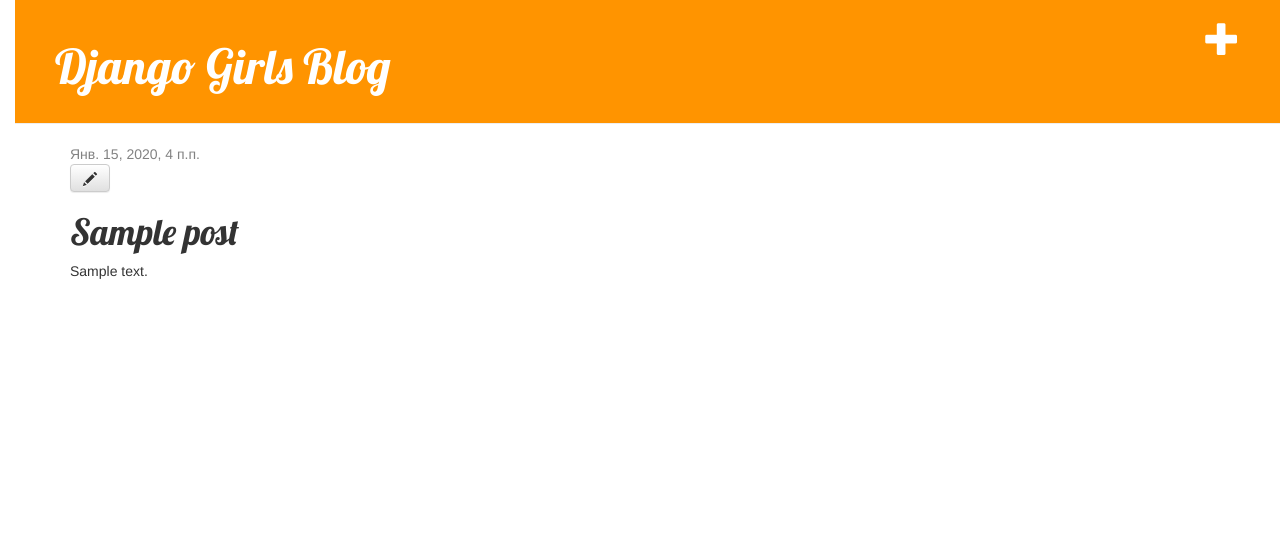
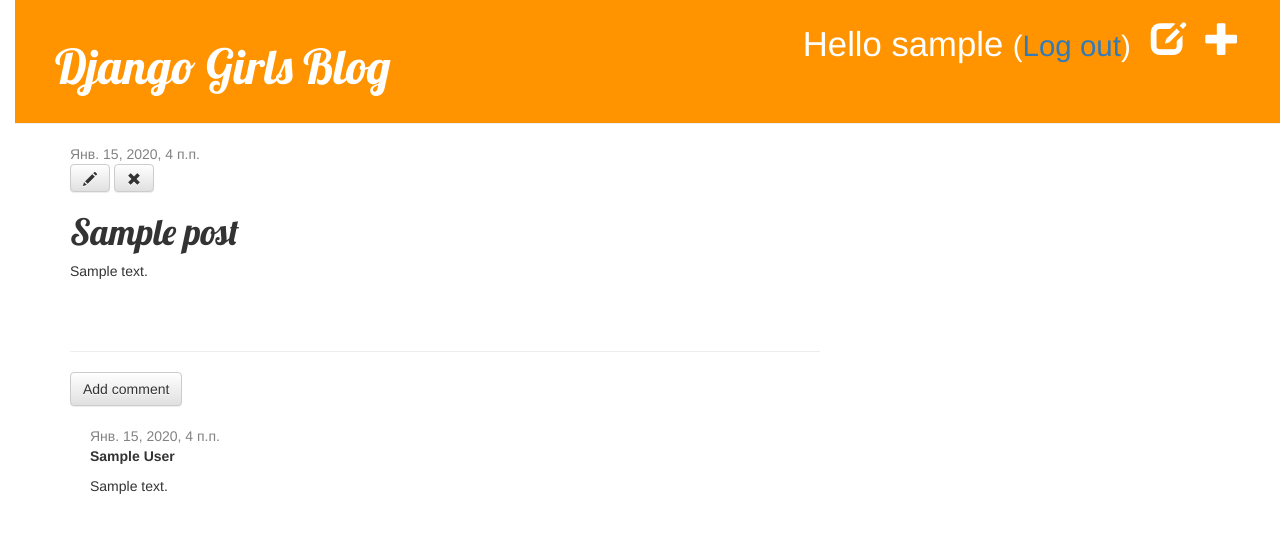
Before and after one commit to tagaiii/my-first-blog, a Django app: page /post/1/ in a window 1280 px wide. Shown: the top 533 px of the page. Run offline with Django 3.2, Linux system fonts and the light colour scheme; a user stored in the database is signed in; tables that the repository leaves empty hold one stand-in row (values such as "Sample post"); some libraries are stand-ins or nearby versions.

Commit message:
Added comment section

```diff
--- a/blog/admin.py
+++ b/blog/admin.py
@@ -1,4 +1,5 @@
 from django.contrib import admin
-from .models import Post
+from .models import Post, Comment
 
 admin.site.register(Post)
+admin.site.register(Comment)
--- a/blog/models.py
+++ b/blog/models.py
@@ -16,3 +16,19 @@
 
     def __str__(self):
         return self.title
+    def approved_comments(self):
+        return self.comments.filter(approved_comment=True)
+
+class Comment(models.Model):
+    post = models.ForeignKey('blog.Post', on_delete=models.CASCADE, related_name='comments')
+    author = models.CharField(max_length=200)
+    text = models.TextField()
+    created_date = models.DateTimeField(default=timezone.now)
+    approved_comment = models.BooleanField(default=False)
+
+    def approve(self):
+        self.approved_comment = True
+        self.save()
+
+    def __str__(self):
+        return self.text
--- a/blog/static/css/blog.css
+++ b/blog/static/css/blog.css
@@ -51,3 +51,7 @@
 .post h1 a, .post h1 a:visited {
     color: #000000;
 }
+
+.comment {
+    margin: 20px 0px 20px 20px;
+}
--- a/blog/templates/blog/base.html
+++ b/blog/templates/blog/base.html
@@ -12,6 +12,10 @@
             <div class="page-header">
                 {% if user.is_authenticated %}
                     <a href="{% url 'post_new' %}" class="top-menu"><span class="glyphicon glyphicon-plus"></span></a>
+                    <a href="{% url 'post_draft_list' %}" class="top-menu"><span class="glyphicon glyphicon-edit"></span></a>
+                    <p class="top-menu">Hello {{ user.username }} <small>(<a href="{% url 'logout' %}">Log out</a>)</small></p>
+                {% else %}
+                    <a href="{% url 'login' %}" class="top-menu"><span class="glyphicon glyphicon-lock"></span></a>
                 {% endif %}
                 <h1><a href="/">Django Girls Blog</a></h1>
             </div>
--- a/blog/templates/blog/post_detail.html
+++ b/blog/templates/blog/post_detail.html
@@ -6,11 +6,33 @@
             <div class="date">
                 {{ post.published_date }}
             </div>
+         {% else %}
+            <a class="btn btn-default" href="{% url 'post_publish' pk=post.pk %}">Publish</a>
         {% endif %}
         {% if user.is_authenticated %}
             <a class="btn btn-default" href="{% url 'post_edit' pk=post.pk %}"><span class="glyphicon glyphicon-pencil"></span></a>
+            <a class="btn btn-default" href="{% url 'post_remove' pk=post.pk %}"><span class="glyphicon glyphicon-remove"></span></a>
         {% endif %}
         <h1>{{ post.title }}</h1>
         <p>{{ post.text|linebreaksbr }}</p>
     </div>
+    <hr>
+    <a class="btn btn-default" href="{% url 'add_comment_to_post' pk=post.pk %}">Add comment</a>
+    {% for comment in post.comments.all %}
+        {% if user.is_authenticated or comment.approved_comment %}
+        <div class="comment">
+            <div class="date">
+                {{ comment.created_date }}
+                {% if not comment.approved_comment %}
+                    <a class="btn btn-default" href="{% url 'comment_remove' pk=comment.pk %}"><span class="glyphicon glyphicon-remove"></span></a>
+                    <a class="btn btn-default" href="{% url 'comment_approve' pk=comment.pk %}"><span class="glyphicon glyphicon-ok"></span></a>
+                {% endif %}
+            </div>
+            <strong>{{ comment.author }}</strong>
+            <p>{{ comment.text|linebreaks }}</p>
+        </div>
+        {% endif %}
+    {% empty %}
+        <p>No comments here yet :(</p>
+    {% endfor %}
 {% endblock %}
--- a/blog/templates/blog/post_list.html
+++ b/blog/templates/blog/post_list.html
@@ -8,6 +8,7 @@
             </div>
             <h1><a href="{% url 'post_detail' pk=post.pk %}">{{ post.title }}</a></h1>
             <p>{{ post.text|linebreaksbr }}</p>
+            <a href="{% url 'post_detail' pk=post.pk %}">Comments: {{ post.approved_comments.count }}</a>
         </div>
     {% endfor %}
 {% endblock %}
--- a/blog/urls.py
+++ b/blog/urls.py
@@ -5,4 +5,10 @@
     path('post/<int:pk>/', views.post_detail, name='post_detail'),
     path('post/new/', views.post_new, name='post_new'),
     path('post/<int:pk>/edit/', views.post_edit, name='post_edit'),
+    path('drafts/', views.post_draft_list, name='post_draft_list'),
+    path('post/<pk>/publish/', views.post_publish, name='post_publish'),
+    path('post/<pk>/remove/', views.post_remove, name='post_remove'),
+    path('post/<int:pk>/comment/', views.add_comment_to_post, name='add_comment_to_post'),
+    path('comment/<int:pk>/approve/', views.comment_approve, name='comment_approve'),
+    path('comment/<int:pk>/remove/', views.comment_remove, name='comment_remove'),
 ]
--- a/blog/views.py
+++ b/blog/views.py
@@ -1,8 +1,9 @@
 from django.shortcuts import render, get_object_or_404
-from .models import Post
+from .models import Post, Comment
 from django.utils import timezone
-from .forms import PostForm
+from .forms import PostForm, CommentForm
 from django.shortcuts import redirect
+from django.contrib.auth.decorators import login_required
 
 
 def post_detail(request, pk):
@@ -13,18 +14,19 @@
     posts = Post.objects.filter(published_date__lte = timezone.now()).order_by('published_date')
     return render(request, 'blog/post_list.html', {'posts': posts})
 
+@login_required
 def post_new(request):
     if request.method == "POST":
         form = PostForm(request.POST)
         if form.is_valid():
             post = form.save(commit=False)
             post.author = request.user
-            post.published_date = timezone.now()
             post.save()
             return redirect('post_detail', pk=post.pk)
     else:
         form = PostForm()
     return render(request, 'blog/post_edit.html', {'form': form})
+@login_required
 def post_edit(request, pk):
     post = get_object_or_404(Post, pk=pk)
     if request.method == "POST":
@@ -32,9 +34,46 @@
         if form.is_valid():
             post = form.save(commit=False)
             post.author = request.user
-            post.published_date = timezone.now()
             post.save()
             return redirect('post_detail', pk=post.pk)
     else:
         form = PostForm(instance=post)
     return render(request, 'blog/post_edit.html', {'form': form})
+@login_required
+def post_draft_list(request):
+    posts = Post.objects.filter(published_date__isnull=True).order_by('created_date')
+    return render(request, 'blog/post_draft_list.html', {'posts': posts})
+@login_required
+def post_publish(request, pk):
+    post = get_object_or_404(Post, pk=pk)
+    post.publish()
+    return redirect('post_detail', pk=pk)
+@login_required
+def post_remove(request, pk):
+    post = get_object_or_404(Post, pk=pk)
+    post.delete()
+    return redirect('post_list')
+@login_required
+def add_comment_to_post(request, pk):
+    post = get_object_or_404(Post, pk=pk)
+    if request.method == "POST":
+        form = CommentForm(request.POST)
+        if form.is_valid():
+            comment = form.save(commit=False)
+            comment.post = post
+            comment.save()
+            return redirect('post_detail', pk=post.pk)
+    else:
+        form = CommentForm()
+    return render(request, 'blog/add_comment_to_post.html', {'form': form})
+@login_required
+def comment_approve(request, pk):
+    comment = get_object_or_404(Comment, pk=pk)
+    comment.approve()
+    return redirect('post_detail', pk=comment.post.pk)
+
+@login_required
+def comment_remove(request, pk):
+    comment = get_object_or_404(Comment, pk=pk)
+    comment.delete()
+    return redirect('post_detail', pk=comment.post.pk)
--- a/mysite/settings.py
+++ b/mysite/settings.py
@@ -120,3 +120,4 @@
 
 STATIC_URL = '/static/'
 STATIC_ROOT = os.path.join(BASE_DIR, 'static')
+LOGIN_REDIRECT_URL = '/'
--- a/mysite/urls.py
+++ b/mysite/urls.py
@@ -16,7 +16,11 @@
 from django.contrib import admin
 from django.urls import path, include
 
+from django.contrib.auth import views
+
 urlpatterns = [
     path('admin/', admin.site.urls),
+    path('accounts/login/', views.LoginView.as_view(), name='login'),
+    path('accounts/logout/', views.LogoutView.as_view(next_page='/'), name='logout'),
     path('', include('blog.urls'))
 ]
```
Also changed, not shown: blog/forms.py (+7 -1 lines), blog/templates/blog/add_comment_to_post.html (added, +9 -0 lines), blog/templates/blog/post_draft_list.html (added, +11 -0 lines), blog/templates/registration/login.html (added, +24 -0 lines), blog/migrations/0002_comment.py (added).
